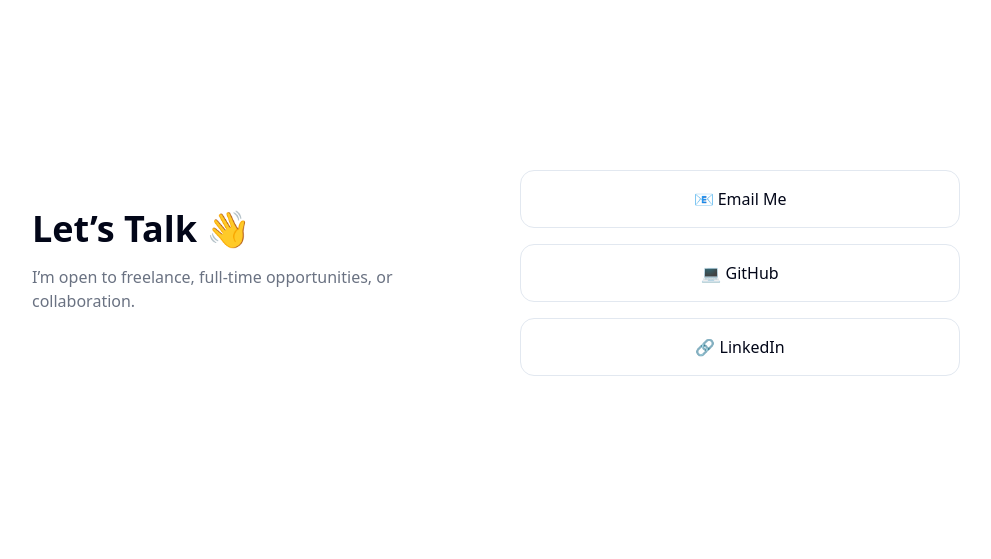
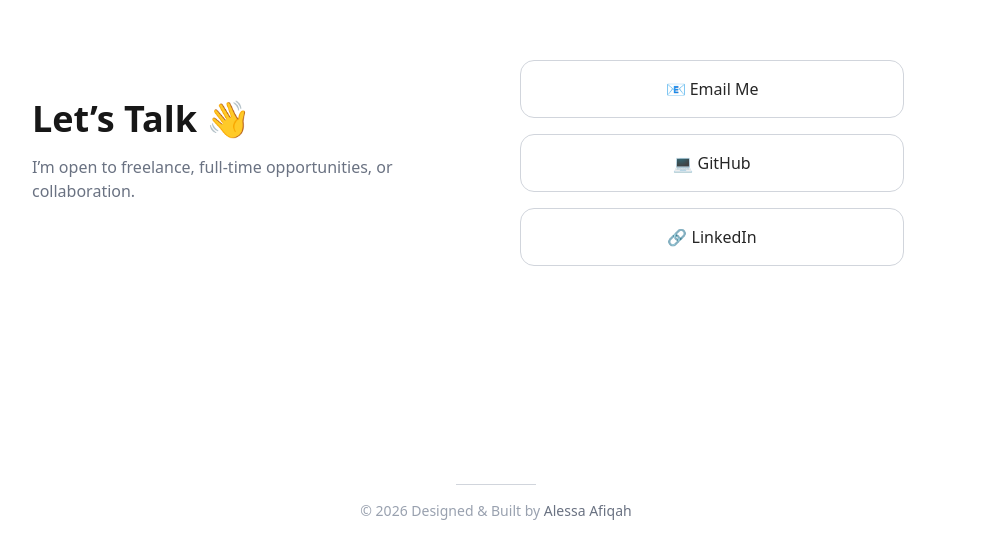
Before and after one commit to aafiqah/aafiqah-portfolio-v2, a Next.js app: page / in a window 1280 px wide. Shown: the part 5023-5582 px from the top of the page, without its empty margins (144-1135 px from the left). Built offline with nearby package versions, Linux system fonts and the light colour scheme.

Commit message:
refactor contact section with add footer signature

```diff
--- a/src/components/sections/Contact.tsx
+++ b/src/components/sections/Contact.tsx
@@ -2,41 +2,101 @@ export default function Contact() {
   return (
     <section
       id="contact"
-      className="min-h-screen flex items-center px-6"
+      className="
+        min-h-[85vh]
+        flex flex-col
+        px-6
+        pt-24
+        md:pt-0
+        md:justify-center
+      "
     >
-      <div className="max-w-6xl mx-auto grid grid-cols-1 md:grid-cols-2 gap-12 items-center">
+      {/* Main Content */}
+      <div
+        className="
+          max-w-6xl mx-auto
+          grid grid-cols-1 md:grid-cols-2
+          gap-10 md:gap-12
+          items-start md:items-center
+          flex-1
+        "
+      >
         {/* Left */}
-        <div>
-          <h3 className="text-4xl font-bold mb-4">
+        <div className="text-center md:text-left">
+          <h3 className="text-3xl md:text-4xl font-bold mb-4 text-neutral-900 dark:text-white">
             Let’s Talk 👋
           </h3>
-          <p className="text-gray-500 mb-6">
+          <p className="text-gray-500 dark:text-gray-400 mb-6 max-w-md mx-auto md:mx-0">
             I’m open to freelance, full-time opportunities, or collaboration.
           </p>
         </div>
 
         {/* Right */}
-        <div className="flex flex-col gap-4">
+        <div className="flex flex-col gap-4 w-full max-w-sm mx-auto md:mx-0">
           <a
             href="mailto:alessajohar@gmail.com"
-            className="p-4 rounded-xl border dark:border-neutral-700 text-center hover:text-white hover:bg-blue-500 transition"
+            className="
+              p-4 rounded-xl
+              border border-gray-300 dark:border-neutral-700
+              text-center
+              text-neutral-800 dark:text-gray-200
+              hover:text-white hover:bg-blue-500
+              transition
+            "
           >
             📧 Email Me
           </a>
+
           <a
             href="https://github.com/aafiqah"
-            className="p-4 rounded-xl border dark:border-neutral-700 text-center hover:text-white hover:bg-blue-500 transition"
+            className="
+              p-4 rounded-xl
+              border border-gray-300 dark:border-neutral-700
+              text-center
+              text-neutral-800 dark:text-gray-200
+              hover:text-white hover:bg-blue-500
+              transition
+            "
           >
             💻 GitHub
           </a>
+
           <a
             href="https://www.linkedin.com/in/alessaafiqah/"
-            className="p-4 rounded-xl border dark:border-neutral-700 text-center hover:text-white hover:bg-blue-500 transition"
+            className="
+              p-4 rounded-xl
+              border border-gray-300 dark:border-neutral-700
+              text-center
+              text-neutral-800 dark:text-gray-200
+              hover:text-white hover:bg-blue-500
+              transition
+            "
           >
             🔗 LinkedIn
           </a>
         </div>
       </div>
+
+      {/* Footer Signature */}
+      <div className="text-center py-8">
+        <div className="w-20 h-px bg-gray-300 dark:bg-neutral-700 mx-auto mb-4" />
+        <p className="text-sm text-gray-400">
+          © 2026 Designed & Built by{" "}
+          <a
+            href="https://github.com/aafiqah/aafiqah-portfolio-v3"
+            target="_blank"
+            rel="noopener noreferrer"
+            className="
+              font-medium
+              text-gray-500 dark:text-gray-300
+              hover:text-blue-500 dark:hover:text-blue-400
+              transition
+            "
+          >
+            Alessa Afiqah
+          </a>
+        </p>
+      </div>
     </section>
   );
 }
```
